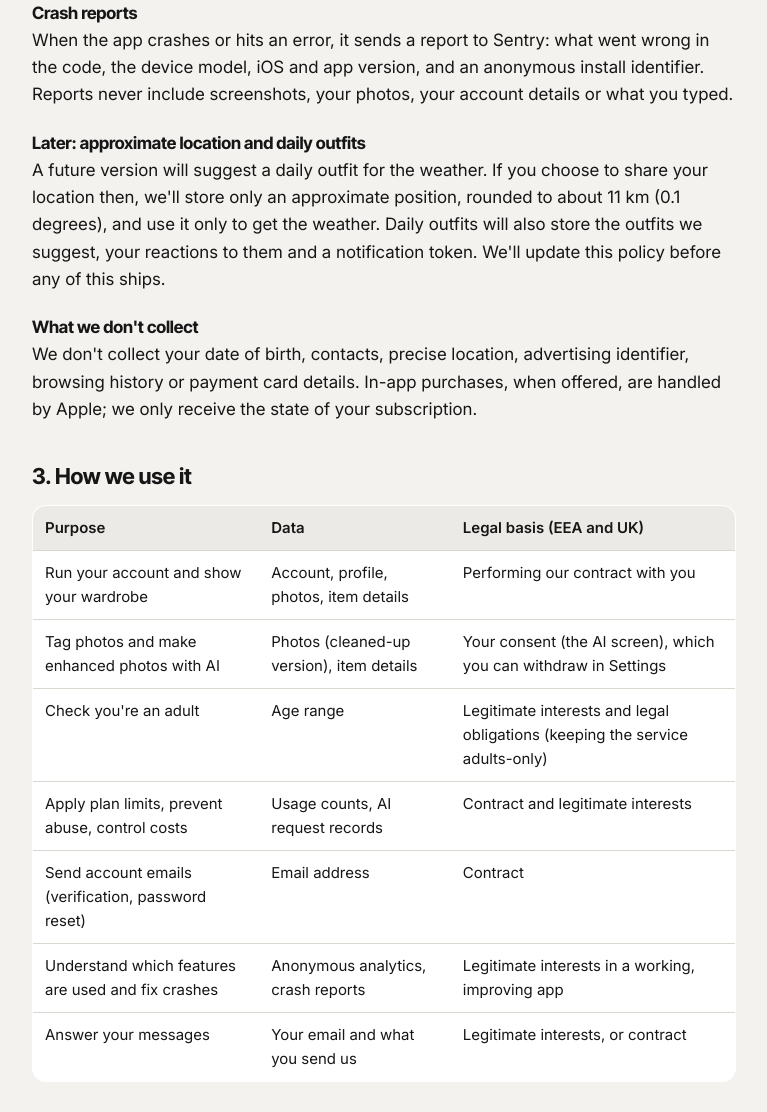
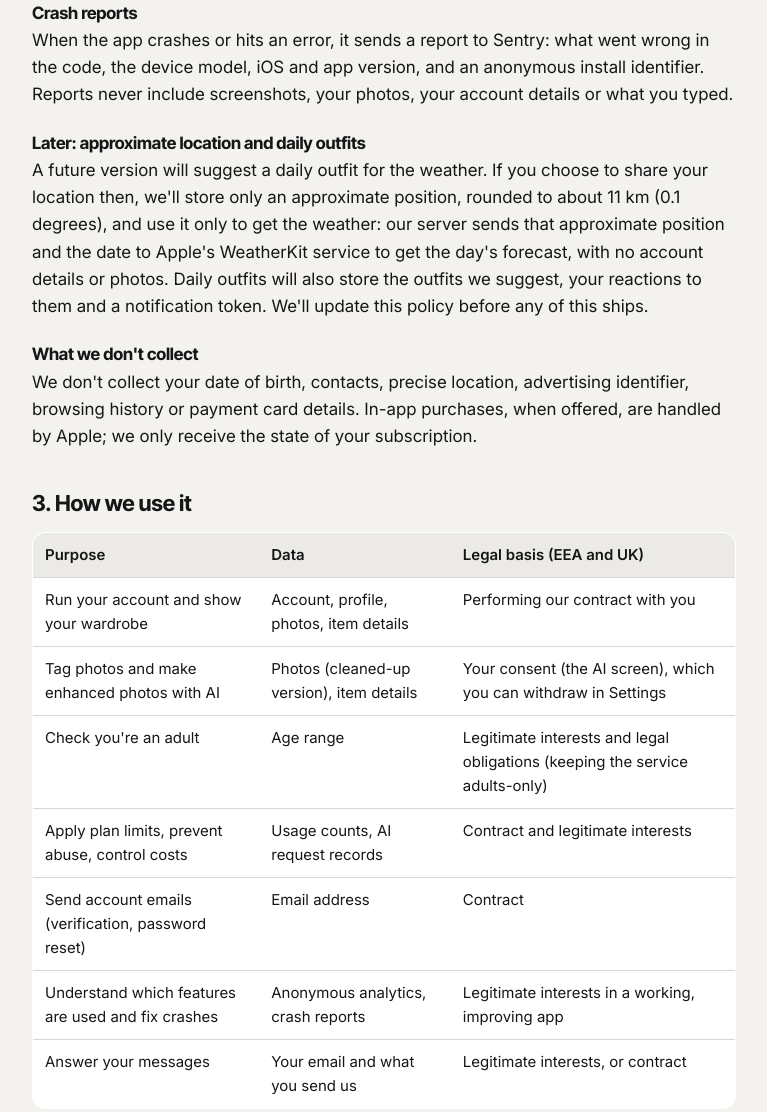
Before and after one commit to 7zp7pw54tc-ops/wearmood-site, a plain HTML site: page privacy/index.html in a window 1280 px wide. Shown: the part 2597-3709 px from the top of the page, without its empty margins (256-1023 px from the left). Drawn offline with Linux system fonts and the light colour scheme.

Commit message:
Add the WeatherKit weather provider and list it in the privacy policy
Co-Authored-By: Claude Opus 5.5 <noreply@anthropic.com>

```diff
--- a/privacy/index.html
+++ b/privacy/index.html
@@ -112,7 +112,7 @@
     <p>When the app crashes or hits an error, it sends a report to Sentry: what went wrong in the code, the device model, iOS and app version, and an anonymous install identifier. Reports never include screenshots, your photos, your account details or what you typed.</p>
 
     <h3>Later: approximate location and daily outfits</h3>
-    <p>A future version will suggest a daily outfit for the weather. If you choose to share your location then, we'll store only an approximate position, rounded to about 11 km (0.1 degrees), and use it only to get the weather. Daily outfits will also store the outfits we suggest, your reactions to them and a notification token. We'll update this policy before any of this ships.</p>
+    <p>A future version will suggest a daily outfit for the weather. If you choose to share your location then, we'll store only an approximate position, rounded to about 11 km (0.1 degrees), and use it only to get the weather: our server sends that approximate position and the date to Apple's WeatherKit service to get the day's forecast, with no account details or photos. Daily outfits will also store the outfits we suggest, your reactions to them and a notification token. We'll update this policy before any of this ships.</p>
 
     <h3>What we don't collect</h3>
     <p>We don't collect your date of birth, contacts, precise location, advertising identifier, browsing history or payment card details. In-app purchases, when offered, are handled by Apple; we only receive the state of your subscription.</p>
@@ -165,6 +165,7 @@
           <tr><td data-label="Provider">TelemetryDeck (Germany)</td><td data-label="What it does">Anonymous app analytics</td><td data-label="Data">Anonymous events, device type, app and iOS version</td></tr>
           <tr><td data-label="Provider">Sentry (United States)</td><td data-label="What it does">Crash and error reports</td><td data-label="Data">Crash details, device model, app and iOS version, anonymous install ID</td></tr>
           <tr><td data-label="Provider">Apple</td><td data-label="What it does">Sign in with Apple; app distribution through the App Store and TestFlight; in-app purchases when offered</td><td data-label="Data">Apple account identifier, email or relay address, subscription state</td></tr>
+          <tr><td data-label="Provider">Apple WeatherKit</td><td data-label="What it does">The day's weather forecast for outfit suggestions, only if you share your location (later version)</td><td data-label="Data">Approximate location (rounded to about 11 km) and the date; no account details</td></tr>
           <tr><td data-label="Provider">Google Sign-In</td><td data-label="What it does">Sign in with Google</td><td data-label="Data">Google account identifier, email address</td></tr>
         </tbody>
       </table>
```
